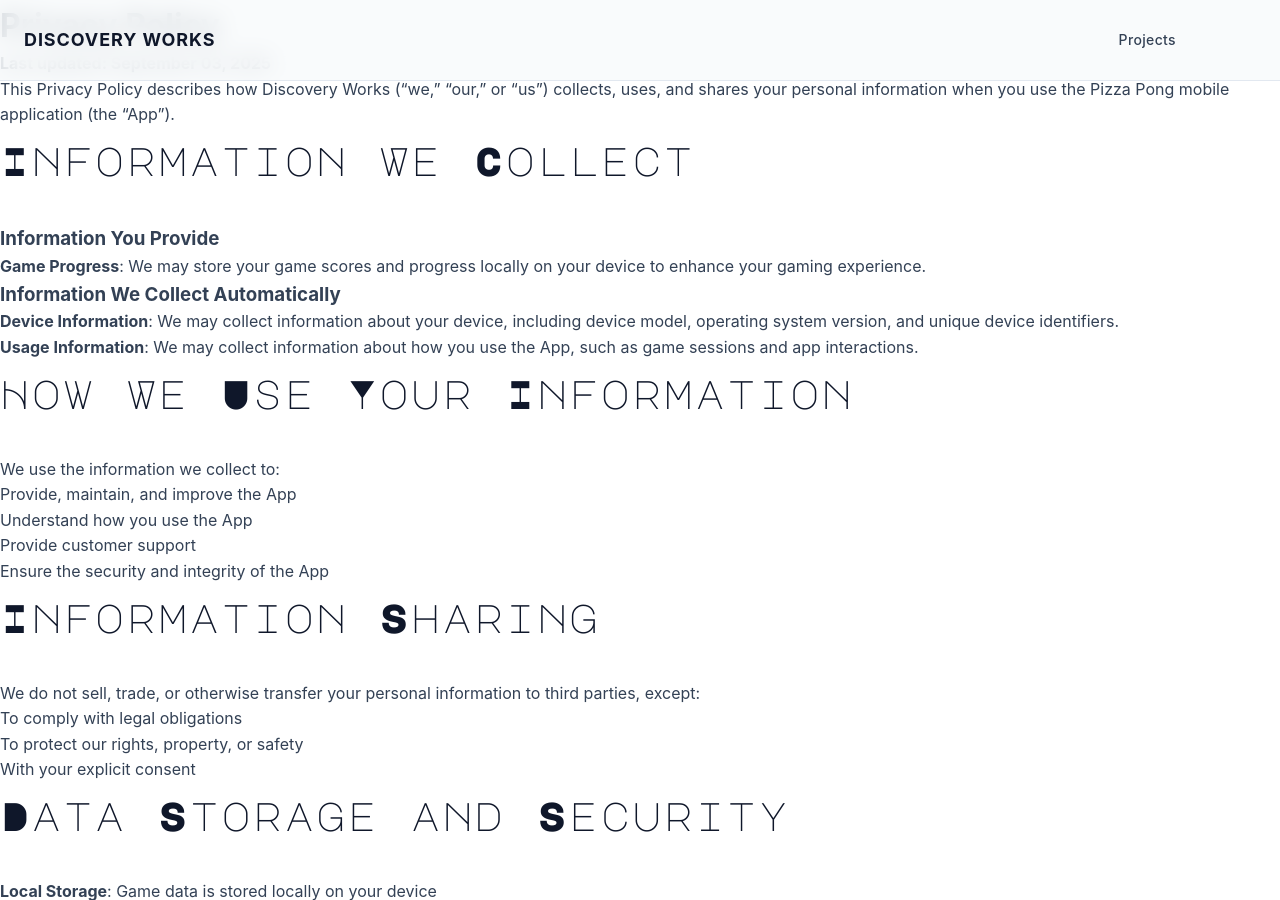
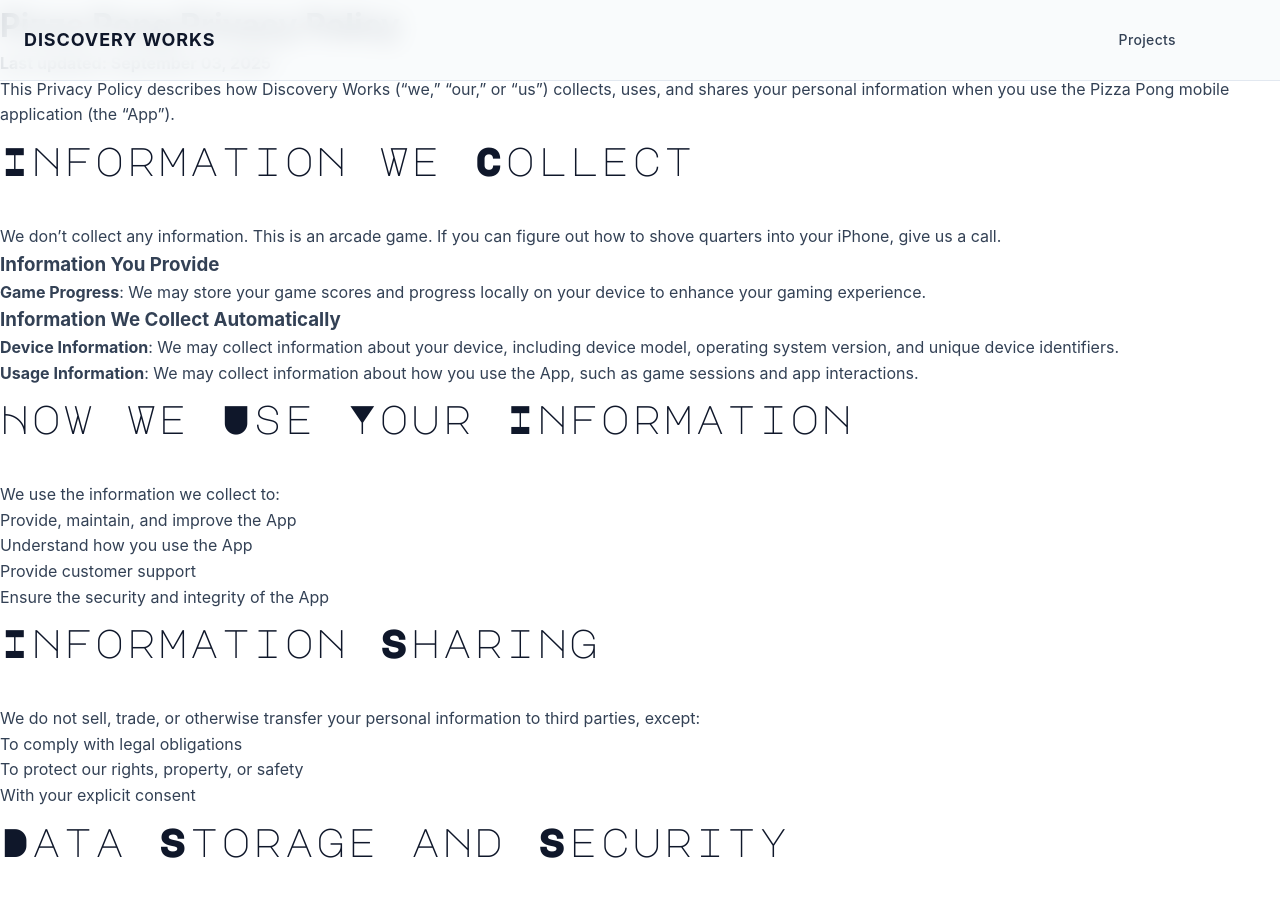
Before and after one commit to discoveryworks/discoveryworks.github.io, a Jekyll site: the page built from privacy.md, in a window 1280 px wide and 900 px high. Built offline with Jekyll 4.4.1, drawn with Linux system fonts in a browser that asks for light colours.

Commit message:
Update privacy.

```diff
--- a/privacy.md
+++ b/privacy.md
@@ -4,13 +4,15 @@ title: "Privacy Policy - Pizza Pong"
 permalink: /privacy/
 ---
 
-# Privacy Policy
+# Pizza Pong Privacy Policy
 
 **Last updated: {{ site.time | date: "%B %d, %Y" }}**
 
 This Privacy Policy describes how Discovery Works ("we," "our," or "us") collects, uses, and shares your personal information when you use the Pizza Pong mobile application (the "App").
 
 ## Information We Collect
+
+We don't collect any information. This is an arcade game. If you can figure out how to shove quarters into your iPhone, give us a call.
 
 ### Information You Provide
 - **Game Progress**: We may store your game scores and progress locally on your device to enhance your gaming experience.
```
